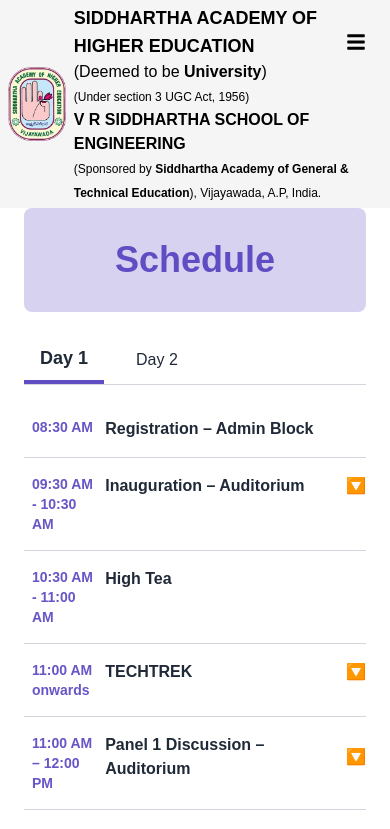
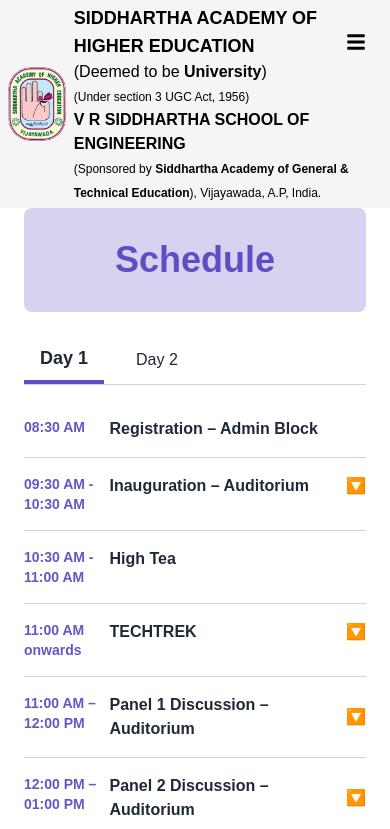
Before and after one commit to roshaneleshaddai/rdconclave, a Next.js app: page /schedule in a window 390 px wide. Shown: the top 829 px of the page. Built offline with nearby package versions, Linux system fonts and the light colour scheme; a web font is replaced by a local one.

Commit message:
Update page.jsx
sizes of text and margins, adjusted
--ng

```diff
--- a/app/schedule/page.jsx
+++ b/app/schedule/page.jsx
@@ -365,10 +365,10 @@
     const renderSchedule = (dayData) => {
       return dayData.map((session, index) => (
         <div key={index} className="border-b border-gray-300 py-4 flex items-start">
-          <div className="w-1/5 text-sm lg:text-lg text-[#604CC3]/95 font-semibold mx-2">
+          <div className="lg:w-1/5 w-1/4 text-sm lg:text-lg text-[#604CC3]/95 font-semibold">
             {session.time}
           </div>
-          <div className="w-4/5">
+          <div className="lg:w-4/5 w-3/4">
             <div className="flex items-center justify-between">
               <div
                 className="lg:text-lg text-base font-semibold text-gray-800 cursor-pointer"
@@ -418,7 +418,7 @@
                               className="w-20 h-20 rounded-full mr-4"
                             />
                             <div className="flex flex-col">
-                              <div className="text-lg font-medium">
+                              <div className="lg:text-lg text-md font-medium">
                                 {moderator.name}
                               </div>
                               <div className="text-sm text-gray-600">
@@ -442,7 +442,7 @@
                               className="w-16 h-16 rounded-full mr-4"
                             />
                             <div className="flex flex-col">
-                              <div className="text-lg font-medium">
+                              <div className="lg:text-lg text-md font-medium">
                                 {member.name}
                               </div>
                               <div className="text-sm text-gray-600">
@@ -505,26 +505,3 @@
   };
 
   export default Schedule;
-
-// 'use client';
-// import React, { useState } from "react";
-
-// const Schedule = () => {
-
-//     return (
-//       <div className="relative font-SUSE min-h-screen max-w-screen mt-44 md:mt-60">
-//         <div className="pb-5">
-//           <div
-//             className="bg-[#604CC3]/25 bg-opacity-20 p-8 lg:mt-0 mt-52 rounded-lg mx-6 transition-opacity duration-1000 "
-//           >
-//             <h1 className="text-4xl  font-bold text-center text-[#604CC3]">
-//               Schedule
-//             </h1>
-//           </div>
-//           <p className="text-xl text-center m-10 font-semibold">Will be updated soon!</p>
-//         </div>
-//       </div>
-//     );
-//   };
-
-//   export default Schedule;
```
